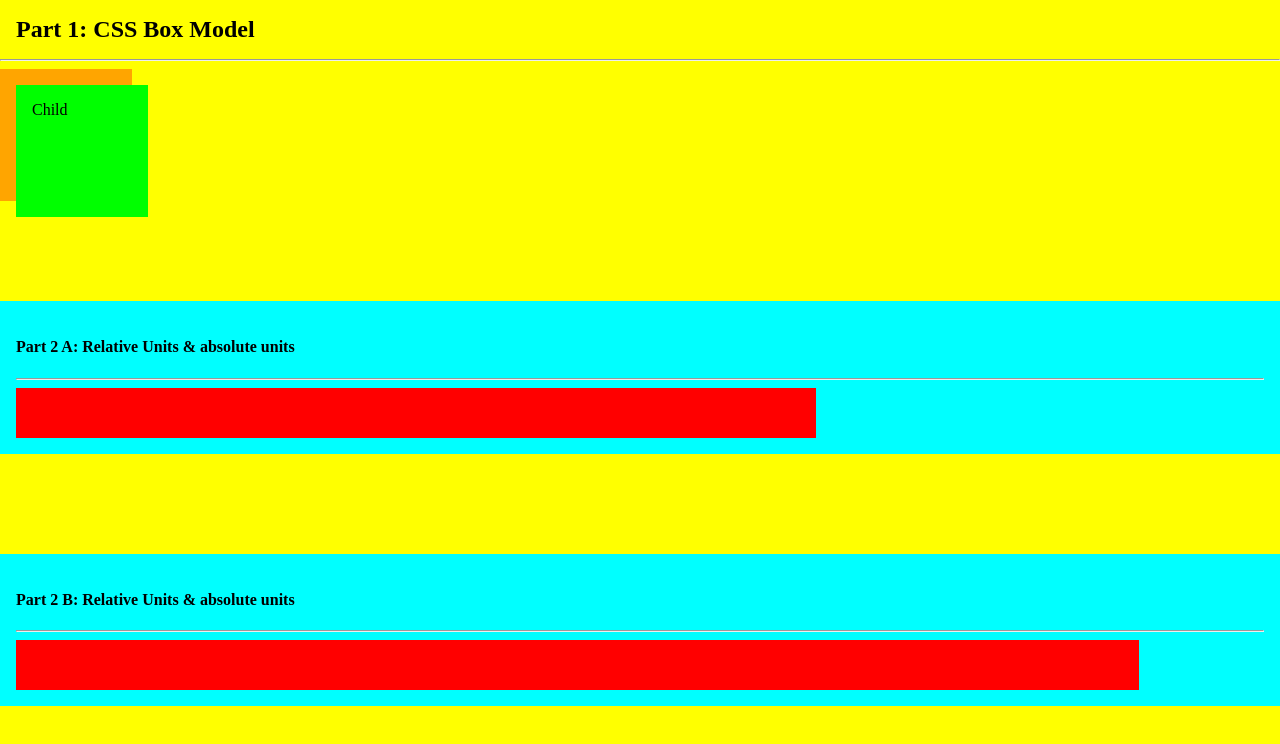
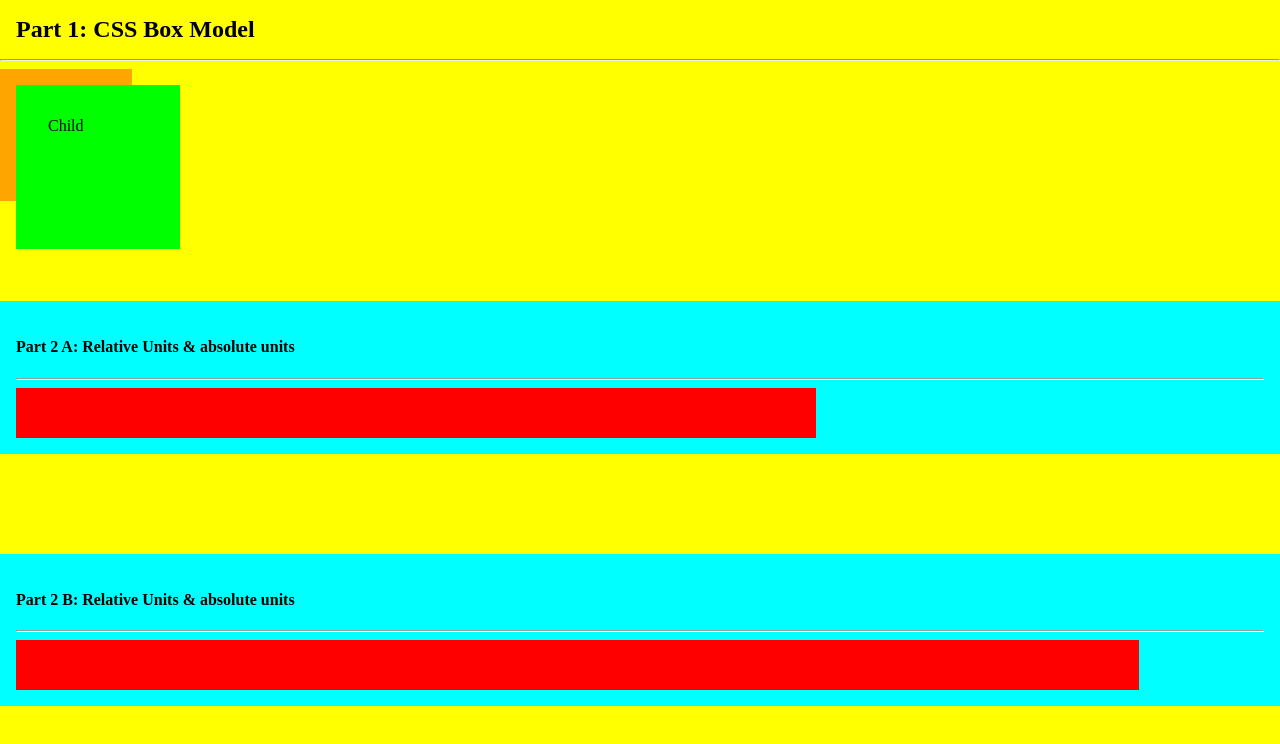
Before and after one commit to kartikjain007/CSS-Assignment-1, a plain HTML site: page CSS-Assignment-1/index.html in a window 1280 px wide. Drawn offline with Linux system fonts and the light colour scheme.

Commit message:
Second change - Added em in child box

```diff
--- a/CSS-Assignment-1/assignment-4.css
+++ b/CSS-Assignment-1/assignment-4.css
@@ -16,7 +16,7 @@ hr {
 
 .child {
   background-color: lime;
-  padding: 16px;
+  padding: 2em;
 }
 
 .container {
```
